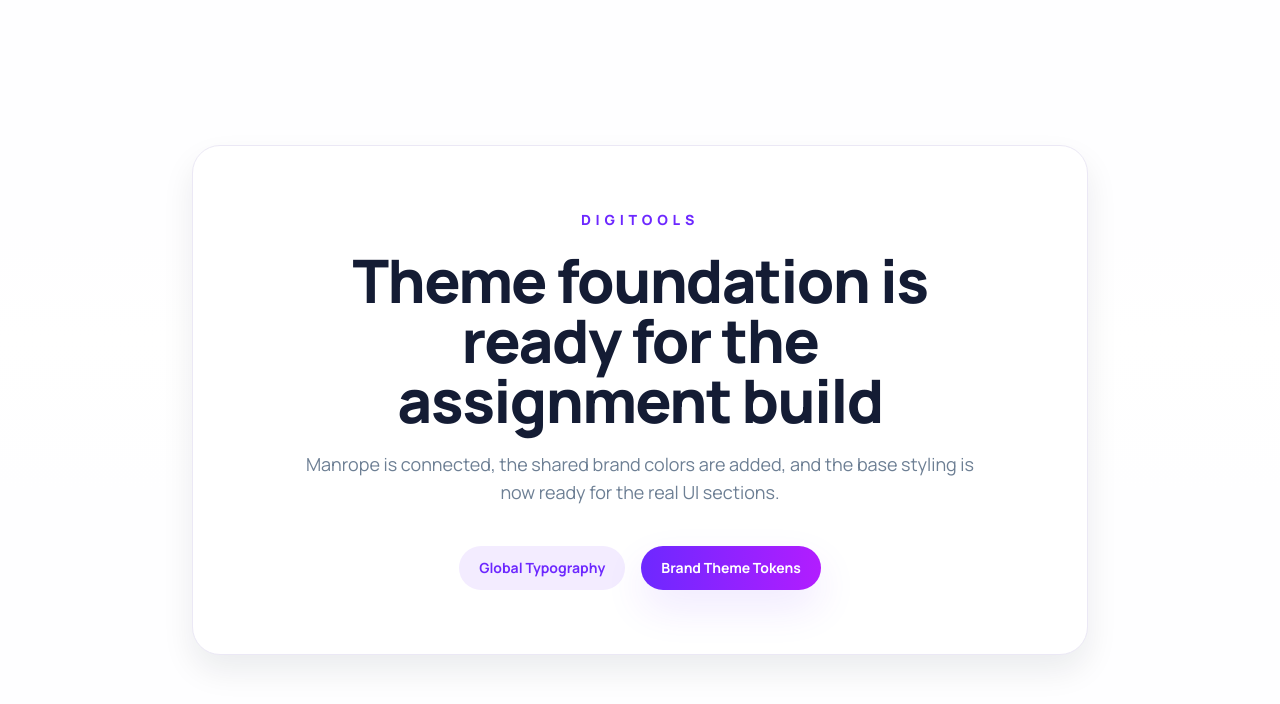
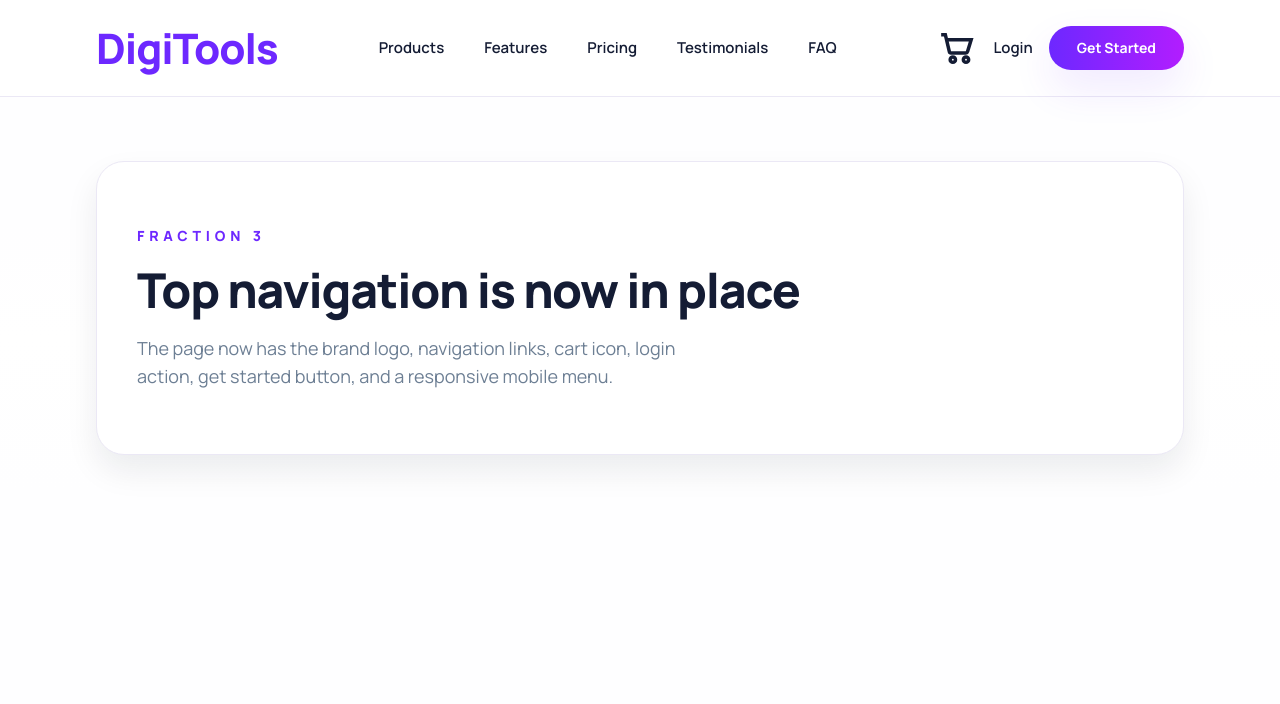
Before and after one commit to nayeembiswasfl/my-sixth-assignment, a React (Vite) app: page / in a window 1280 px wide. Shown: the top 704 px of the page. Built offline with nearby package versions, Linux system fonts and the light colour scheme.

Commit message:
added top navigation bar

```diff
--- a/src/App.jsx
+++ b/src/App.jsx
@@ -1,27 +1,83 @@
+const navLinks = ['Products', 'Features', 'Pricing', 'Testimonials', 'FAQ'];
+
 function App() {
+  const cartCount = 0;
+
   return (
     <div className="page-shell">
-      <main className="mx-auto flex min-h-screen max-w-6xl items-center justify-center px-4 py-16 sm:px-6 lg:px-8">
-        <section className="surface-card w-full max-w-4xl overflow-hidden px-6 py-14 sm:px-10 sm:py-16">
-          <div className="mx-auto max-w-2xl text-center">
+      <header className="border-b border-brand-border bg-white">
+        <nav className="mx-auto flex h-24 max-w-6xl items-center justify-between gap-6 px-4 sm:px-6 lg:px-8">
+          <a
+            href="#home"
+            className="font-display text-[32px] font-extrabold leading-none tracking-tight text-brand-violet sm:text-[42px]"
+          >
+            DigiTools
+          </a>
+
+          <div className="hidden items-center gap-10 text-[15px] font-semibold text-brand-ink lg:flex">
+            {navLinks.map((link) => (
+              <a key={link} href={`#${link.toLowerCase()}`} className="transition hover:text-brand-violet">
+                {link}
+              </a>
+            ))}
+          </div>
+
+          <div className="flex items-center gap-3 sm:gap-4">
+            <details className="dropdown dropdown-end lg:hidden">
+              <summary className="inline-flex h-10 w-10 cursor-pointer list-none items-center justify-center rounded-full border border-brand-border bg-white text-brand-ink shadow-sm marker:hidden">
+                <MenuIcon />
+              </summary>
+              <ul className="menu dropdown-content z-[1] mt-3 w-52 rounded-[22px] border border-brand-border bg-white p-2 text-sm font-semibold text-brand-ink shadow-card">
+                {navLinks.map((link) => (
+                  <li key={link}>
+                    <a href={`#${link.toLowerCase()}`}>{link}</a>
+                  </li>
+                ))}
+              </ul>
+            </details>
+
+            <button
+              type="button"
+              aria-label="Open cart"
+              className="relative inline-flex h-10 w-10 items-center justify-center rounded-full text-brand-ink transition hover:bg-brand-mist"
+            >
+              <CartIcon />
+              {cartCount > 0 ? (
+                <span className="absolute -right-1 -top-1 inline-flex h-5 min-w-5 items-center justify-center rounded-full bg-brand-violet px-1 text-[10px] font-extrabold text-white">
+                  {cartCount}
+                </span>
+              ) : null}
+            </button>
+
+            <a
+              href="#login"
+              className="hidden text-[15px] font-semibold text-brand-ink transition hover:text-brand-violet sm:inline-flex"
+            >
+              Login
+            </a>
+
+            <a
+              href="#get-started"
+              className="inline-flex rounded-full bg-brand-gradient px-5 py-3 text-sm font-bold text-white shadow-soft transition hover:brightness-105 sm:px-7"
+            >
+              Get Started
+            </a>
+          </div>
+        </nav>
+      </header>
+
+      <main id="home" className="mx-auto max-w-6xl px-4 py-16 sm:px-6 lg:px-8">
+        <section className="surface-card px-6 py-14 sm:px-10 sm:py-16">
+          <div className="max-w-2xl">
             <p className="text-sm font-extrabold uppercase tracking-[0.34em] text-brand-violet">
-              DigiTools
+              Fraction 3
             </p>
-            <h1 className="mt-5 font-display text-4xl font-extrabold tracking-tight text-brand-ink sm:text-5xl lg:text-6xl">
-              Theme foundation is ready for the assignment build
+            <h1 className="mt-5 font-display text-4xl font-extrabold tracking-tight text-brand-ink sm:text-5xl">
+              Top navigation is now in place
             </h1>
-            <p className="mt-5 text-base leading-8 text-brand-muted sm:text-lg">
-              Manrope is connected, the shared brand colors are added, and the base styling is now ready for the real UI sections.
+            <p className="mt-5 max-w-xl text-base leading-8 text-brand-muted sm:text-lg">
+              The page now has the brand logo, navigation links, cart icon, login action, get started button, and a responsive mobile menu.
             </p>
-
-            <div className="mt-10 flex flex-wrap items-center justify-center gap-4">
-              <span className="inline-flex rounded-full bg-brand-mist px-5 py-3 text-sm font-bold text-brand-violet">
-                Global Typography
-              </span>
-              <span className="inline-flex rounded-full bg-brand-gradient px-5 py-3 text-sm font-bold text-white shadow-soft">
-                Brand Theme Tokens
-              </span>
-            </div>
           </div>
         </section>
       </main>
@@ -29,4 +85,24 @@ function App() {
   );
 }
 
+function MenuIcon() {
+  return (
+    <svg viewBox="0 0 24 24" aria-hidden="true" className="h-5 w-5 fill-none stroke-current stroke-[2]">
+      <path d="M4 7h16" />
+      <path d="M4 12h16" />
+      <path d="M4 17h16" />
+    </svg>
+  );
+}
+
+function CartIcon() {
+  return (
+    <svg viewBox="0 0 24 24" aria-hidden="true" className="h-4.5 w-4.5 fill-none stroke-current stroke-[2.1]">
+      <path d="M2.5 4H5l2.4 10.2a1 1 0 0 0 1 .8h8.9a1 1 0 0 0 1-.77L20.5 7H6.1" />
+      <circle cx="9.5" cy="19" r="1.6" />
+      <circle cx="17.4" cy="19" r="1.6" />
+    </svg>
+  );
+}
+
 export default App;
```
